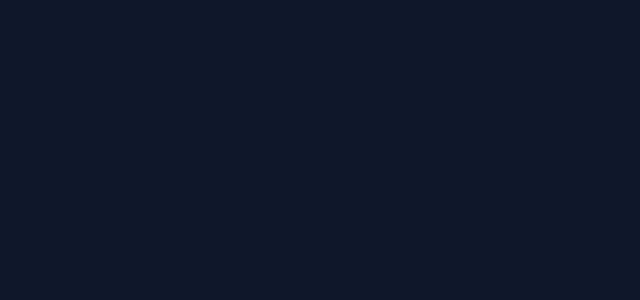
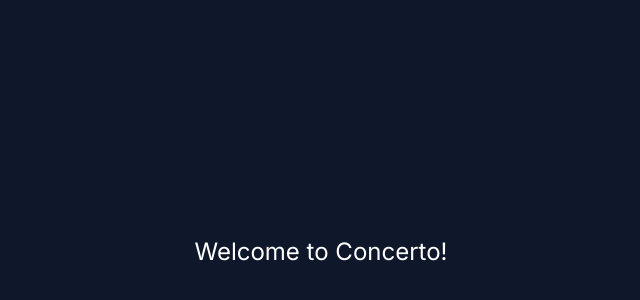
Before and after one commit to gpl-gowthamchand/Concerto, a React (Vite) app: page / in a window 1280 px wide. Before the commit this address led to /login. Shown: the part 148-448 px from the top of the page, without its empty margins (319-959 px from the left). Built offline with nearby package versions, Linux system fonts and the light colour scheme; the HTML template or start-up script is replaced by a standard one.

Commit message:
Fix routing: Add missing login route and simplify app structure

```diff
--- a/src/App.tsx
+++ b/src/App.tsx
@@ -1,44 +1,17 @@
 import React from 'react';
 import { BrowserRouter as Router, Routes, Route } from 'react-router-dom';
-import { HelmetProvider } from 'react-helmet-async';
-import Layout from './components/Layout/Layout';
-import Home from './pages/Home';
-import Search from './pages/Search';
-import Library from './pages/Library';
-import Profile from './pages/Profile';
-import Settings from './pages/Settings';
-import Analytics from './pages/Analytics';
-import Social from './pages/Social';
-import Offline from './pages/Offline';
-import PlaylistPage from './pages/Playlist';
-import ArtistPage from './pages/Artist';
-import AlbumPage from './pages/Album';
-import Register from './pages/Auth/Register';
-import NotFound from './pages/NotFound';
+import Login from './pages/Auth/Login';
 
 function App() {
   return (
-    <HelmetProvider>
-      <Router>
-        <Routes>
-          <Route path="/" element={<Layout />}>
-            <Route index element={<Home />} />
-            <Route path="search" element={<Search />} />
-            <Route path="library" element={<Library />} />
-            <Route path="profile" element={<Profile />} />
-            <Route path="settings" element={<Settings />} />
-            <Route path="analytics" element={<Analytics />} />
-            <Route path="social" element={<Social />} />
-            <Route path="offline" element={<Offline />} />
-            <Route path="playlist/:id" element={<PlaylistPage />} />
-            <Route path="artist/:id" element={<ArtistPage />} />
-            <Route path="album/:id" element={<AlbumPage />} />
-            <Route path="register" element={<Register />} />
-            <Route path="*" element={<NotFound />} />
-          </Route>
-        </Routes>
-      </Router>
-    </HelmetProvider>
+    <Router>
+      <Routes>
+        <Route path="/login" element={<Login />} />
+        <Route path="/" element={<div className="min-h-screen bg-dark-900 flex items-center justify-center">
+          <div className="text-white text-2xl">Welcome to Concerto!</div>
+        </div>} />
+      </Routes>
+    </Router>
   );
 }
 
```
